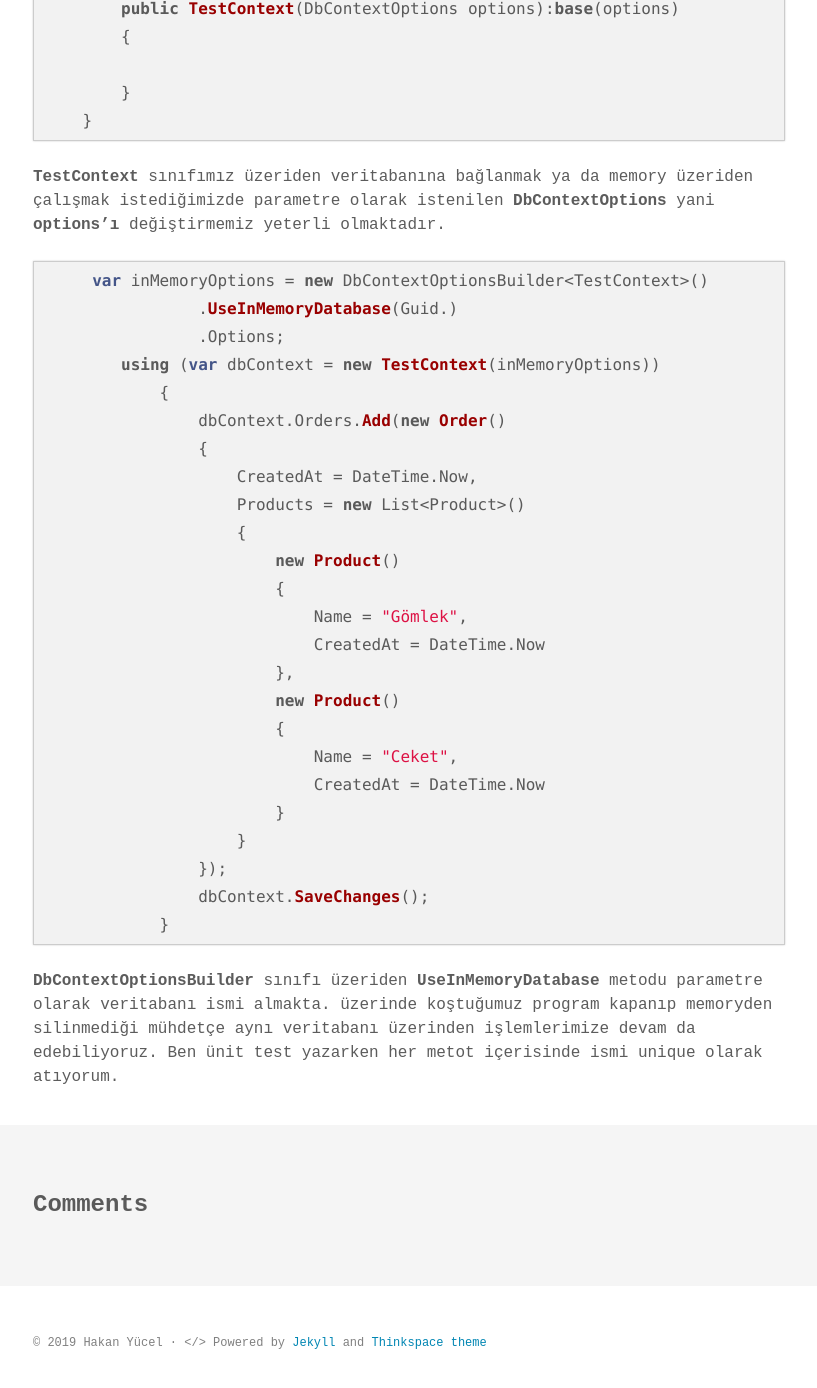
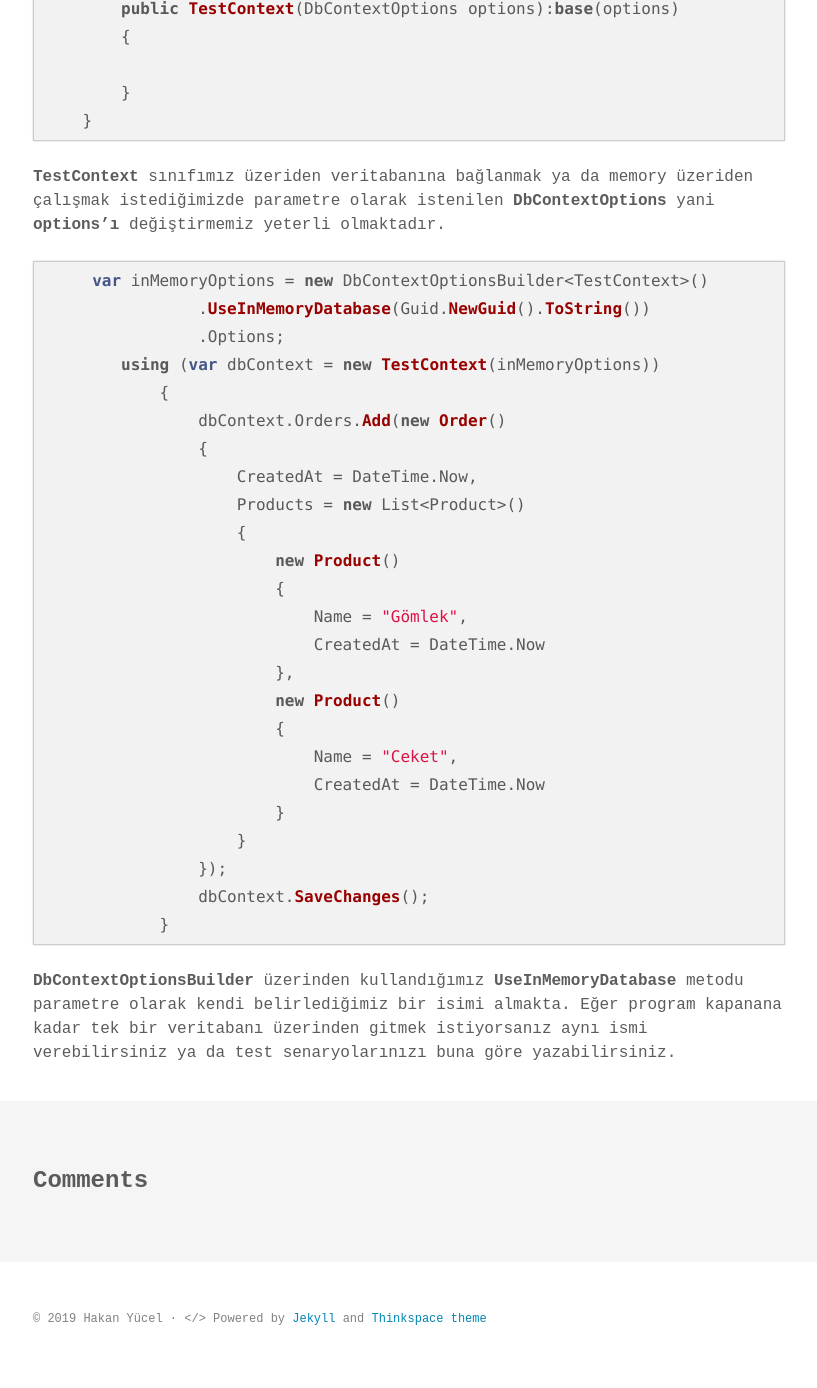
Before and after one commit to hknyuc/myblog, a Jekyll site: the page built from _posts/2019-03-25-use EntityFramework as InMemory .md, in a window 1280 px wide and 1400 px high, scrolled down 1221 px. Shown: the top 1388 px of the window, without its empty margins (231-1048 px from the left). Built offline with Jekyll 4.4.1, drawn with Linux system fonts in a browser that asks for light colours; some web fonts are replaced; comment, search, counter and statistics services are not loaded; some of the changed text lies outside the part shown.

Commit message:
Use EntityFramework as InMemory

````diff
--- a/_posts/2019-03-25-use EntityFramework as InMemory .md
+++ b/_posts/2019-03-25-use EntityFramework as InMemory .md
@@ -51,7 +51,7 @@ yazmış olduğumuz entityler veritabanı için kullandığımız ile aynı. Şi
 
 ```csharp
      var inMemoryOptions = new DbContextOptionsBuilder<TestContext>()
-                .UseInMemoryDatabase(Guid.)
+                .UseInMemoryDatabase(Guid.NewGuid().ToString())
                 .Options;
         using (var dbContext = new TestContext(inMemoryOptions))
             {
@@ -75,4 +75,4 @@ yazmış olduğumuz entityler veritabanı için kullandığımız ile aynı. Şi
                 dbContext.SaveChanges();
             }
 ```
-**DbContextOptionsBuilder** sınıfı üzeriden **UseInMemoryDatabase** metodu parametre olarak veritabanı ismi almakta. üzerinde koştuğumuz program kapanıp memoryden silinmediği mühdetçe aynı veritabanı üzerinden işlemlerimize devam da edebiliyoruz. Ben ünit test yazarken her metot içerisinde ismi unique olarak atıyorum.
+**DbContextOptionsBuilder** üzerinden kullandığımız **UseInMemoryDatabase** metodu parametre olarak kendi belirlediğimiz bir isimi almakta. Eğer program kapanana kadar tek bir veritabanı üzerinden gitmek istiyorsanız aynı ismi verebilirsiniz ya da test senaryolarınızı buna göre yazabilirsiniz.
````
Also changed, not shown: other parts of _posts/2019-03-25-use EntityFramework as InMemory .md (+1 -1 lines).
